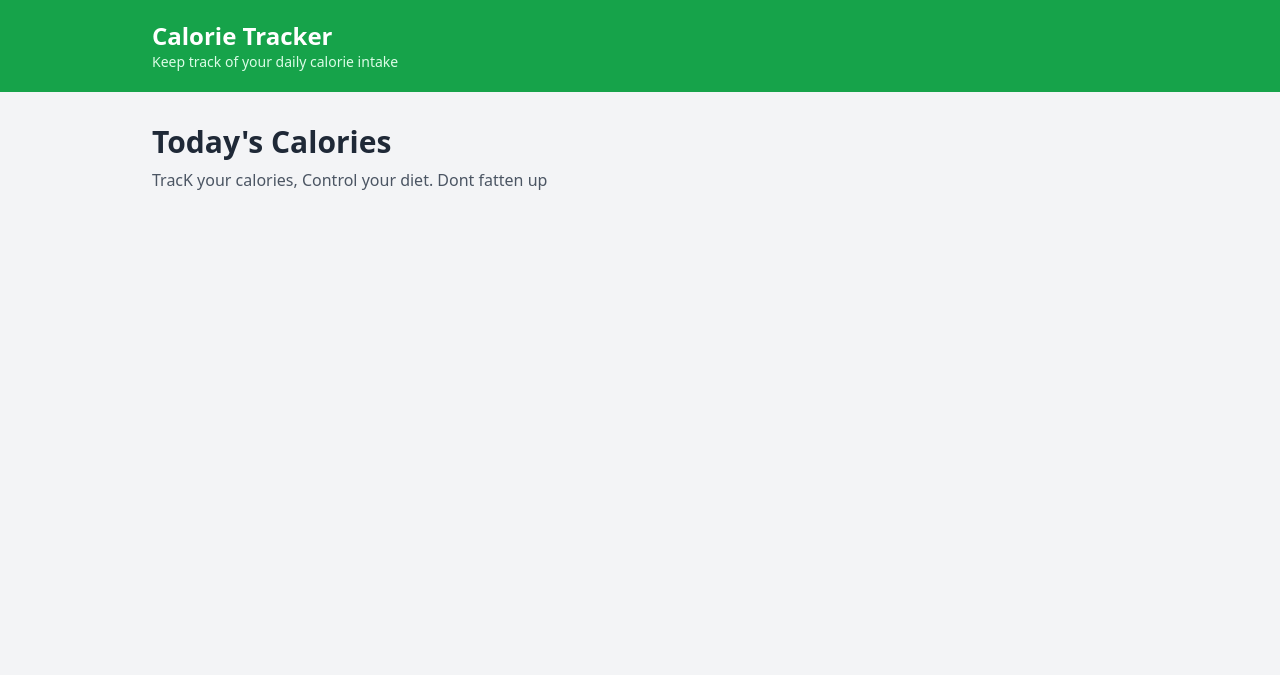
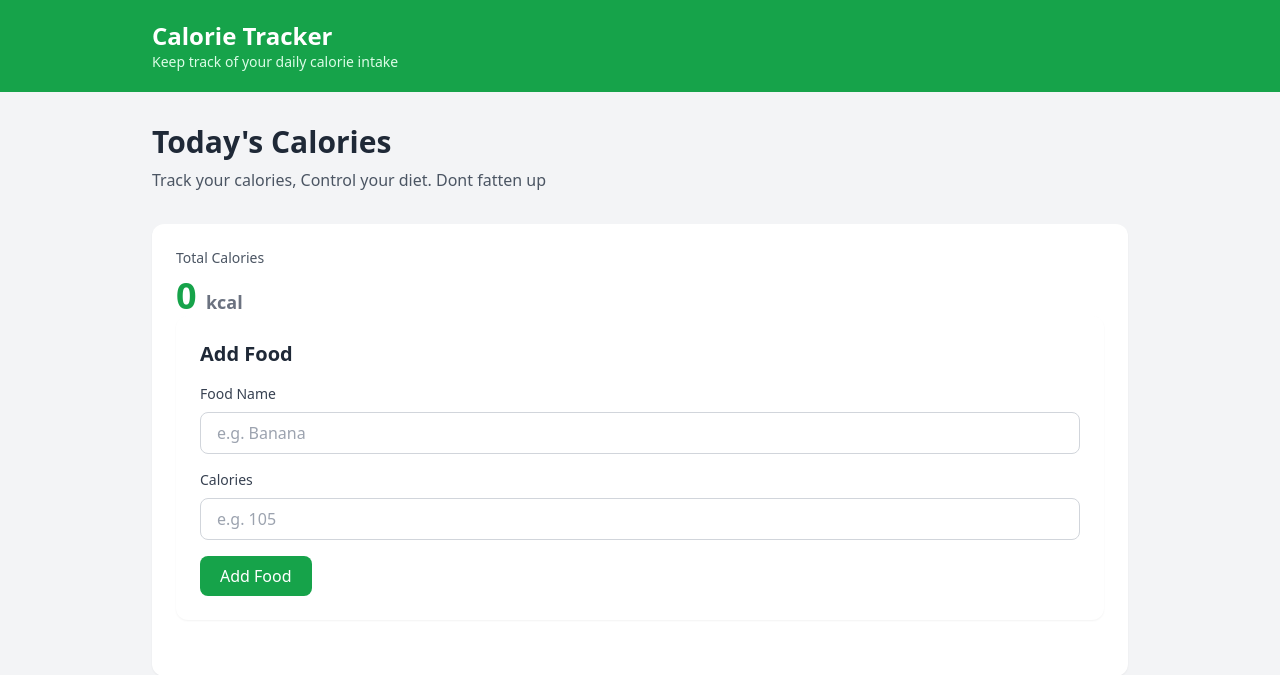
Before and after one commit to RowanHMc/calorie_tracker, a Django app: page / in a window 1280 px wide. Shown: the top 675 px of the page. Run offline with Django 5.2, Linux system fonts and the light colour scheme; some libraries are stand-ins or nearby versions.

Commit message:
card for food and calorie intake

```diff
--- a/calories/templates/index.html
+++ b/calories/templates/index.html
@@ -3,6 +3,52 @@
 {% block content %}
 
 <h2 class="text-3xl font-bold text-gray-800 mb-2">Today's Calories</h2>
-<p class="text-gray-600 mb-8">TracK your calories, Control your diet. Dont fatten up</p>
+<p class="text-gray-600 mb-8">Track your calories, Control your diet. Dont fatten up</p>
+
+<div class="bg-white rounded-xl shadow-sm p-6 mb-8">
+    <p class="text-gray-600 text-sm">Total Calories</p>
+    <p class="text-4xl font-bold text-green-600 mt-2">0
+        <span class="text-lg text-gray-500">kcal</span>
+    </p>
+    <div class="bg-white rounded-xl shadow-sm p-6 mb-8">
+
+    <h3 class="text-xl font-bold text-gray-800 mb-4">
+        Add Food
+    </h3>
+
+    <form>
+        <div class="mb-4">
+            <label class="block text-sm font-medium text-gray-700 mb-2">
+                Food Name
+            </label>
+
+            <input
+                type="text"
+                placeholder="e.g. Banana"
+                class="w-full border border-gray-300 rounded-lg px-4 py-2"
+            >
+        </div>
+
+        <div class="mb-4">
+            <label class="block text-sm font-medium text-gray-700 mb-2">
+                Calories
+            </label>
+
+            <input
+                type="number"
+                placeholder="e.g. 105"
+                class="w-full border border-gray-300 rounded-lg px-4 py-2"
+            >
+        </div>
+
+        <button
+            type="submit"
+            class="bg-green-600 text-white px-5 py-2 rounded-lg font-medium hover:bg-green-700"
+        >
+            Add Food
+        </button>
+    </form>
+
+</div>
 
 {% endblock %}
```
